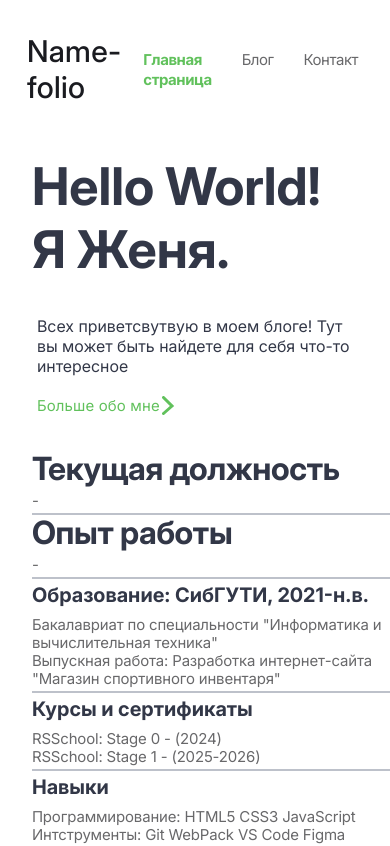
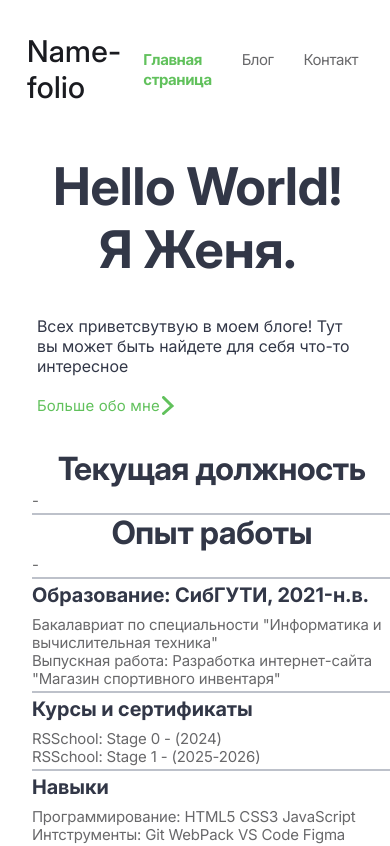
Before and after one commit to Kagava/eltex, an Angular app in the folder blog-angular/: page / in a window 390 px wide. Shown: the top 846 px of the page. Built offline with nearby package versions, Linux system fonts and the light colour scheme.

Commit message:
feat: put heares in center when max-width is low

```diff
--- a/blog-angular/src/styles.scss
+++ b/blog-angular/src/styles.scss
@@ -41,6 +41,9 @@ h3 {
   margin: 0;
   font-style: normal;
   font-weight: 700;
+  @media (max-width: 646px) {
+    text-align: center;
+  }
 }
 
 h2 {
```
